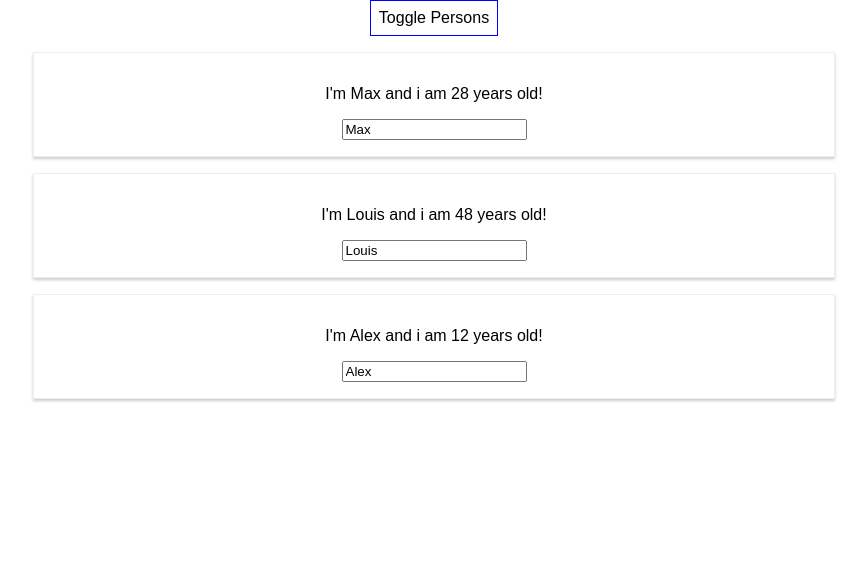
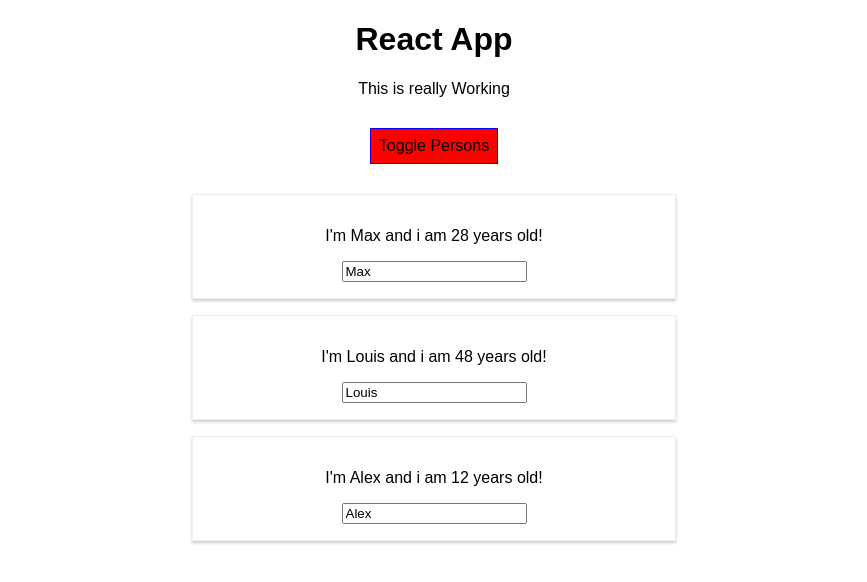
Before and after one commit to chicofos/React16, a React (Create React App) app: page / in a window 1280 px wide. Both pictures are taken after a click on the button "Toggle Persons". Shown: the top 582 px of the page, without its empty margins (206-1073 px from the left). Built offline with nearby package versions, Linux system fonts and the light colour scheme.

Commit message:
partial commit styles

```diff
--- a/package.json
+++ b/package.json
@@ -3,6 +3,7 @@
   "version": "0.1.0",
   "private": true,
   "dependencies": {
+    "radium": "^0.21.0",
     "react": "^16.2.0",
     "react-dom": "^16.2.0",
     "react-scripts": "1.0.17"
--- a/src/App.css
+++ b/src/App.css
@@ -1,3 +1,15 @@
 .App {
   text-align: center;
 }
+
+.content{
+  margin: 30px;
+}
+
+.red{
+  color:red;
+}
+
+.bold{
+  font-weight: bold;
+}
--- a/src/App.js
+++ b/src/App.js
@@ -1,6 +1,7 @@
 import React, { Component } from 'react';
 import './App.css';
 import Person  from './Person/Person.js'
+import Radium, { StyleRoot } from 'radium';
 
 class App extends Component {
 
@@ -47,11 +48,15 @@
   render() {
 
     const style = {
-      backgroundColor: 'white',
+      backgroundColor: 'green',
       font : 'inherit',
       border: '1px solid blue',
       padding: '8px',
-      cursor: 'pointer'
+      cursor: 'pointer',
+      ':hover': {
+        backgroundColor: 'lightGreen',
+        color: 'black'
+      }
     };
 
     let persons = null;
@@ -71,17 +76,41 @@
           }
         </div>
       );
+
+      style.backgroundColor = "red";
+      style[':hover'] = {
+        backgroundColor: 'salmon',
+        color: 'black'
+      }
+    }
+
+    let classes = [];
+
+    if(this.state.persons.length <= 2){
+      classes.push('red');
+    }
+
+    if(this.state.persons.length <= 1){
+      classes.push('bold');
     }
 
     return (
+      <StyleRoot>
       <div className="App">
-        <button
-        style={style}
-        onClick={() => this.togglePersonsHandler()}>Toggle Persons</button>
+        <h1>React App</h1>
+        <div className={classes.join(' ')}> This is really Working</div>
+
+        <div className='content'>
+          <button
+          style={style}
+          onClick={() => this.togglePersonsHandler()}>Toggle Persons
+          </button>
+        </div>
         {persons}
       </div>
+      </StyleRoot>
     );
   }
 }
 
-export default App;
+export default Radium(App);
--- a/src/Person/Person.js
+++ b/src/Person/Person.js
@@ -1,9 +1,15 @@
 import React from 'react';
 import './Person.css';
+import Radium from 'radium';
 
 const person = (props) => {
+    const style = {
+        '@media(min-width: 500px)' : {
+            width : '450px'
+        }
+    }
     return (
-        <div className="Person">
+        <div className="Person" style={style}>
             <p onClick={props.click}>I'm {props.name} and i am {props.age} years old!</p>
             <p>{props.children}</p>
             <input type="text" onChange={props.changed}  value={props.name}/>
@@ -11,4 +17,4 @@
     )
 };
 
-export default person;
+export default Radium(person);
```
